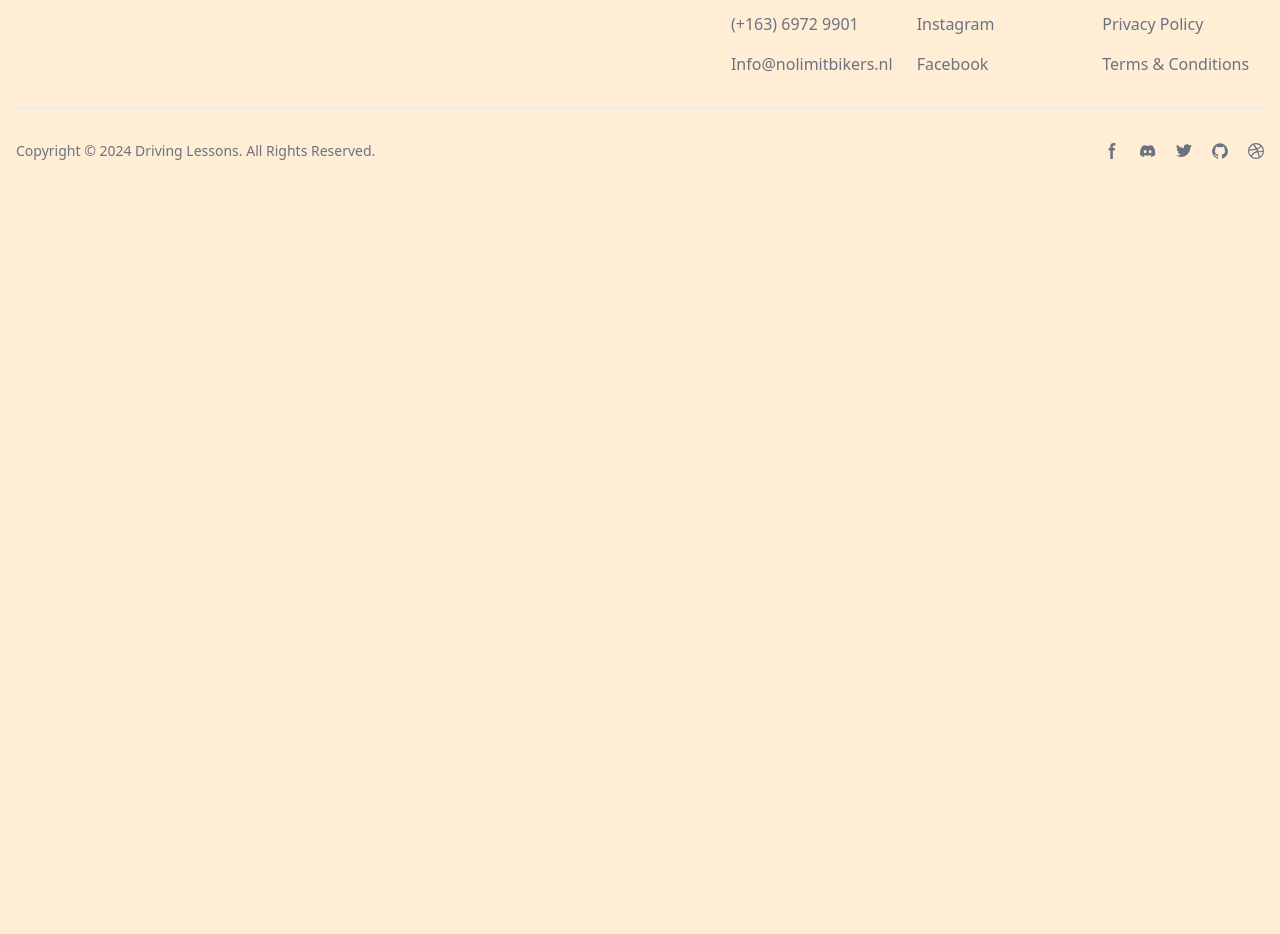
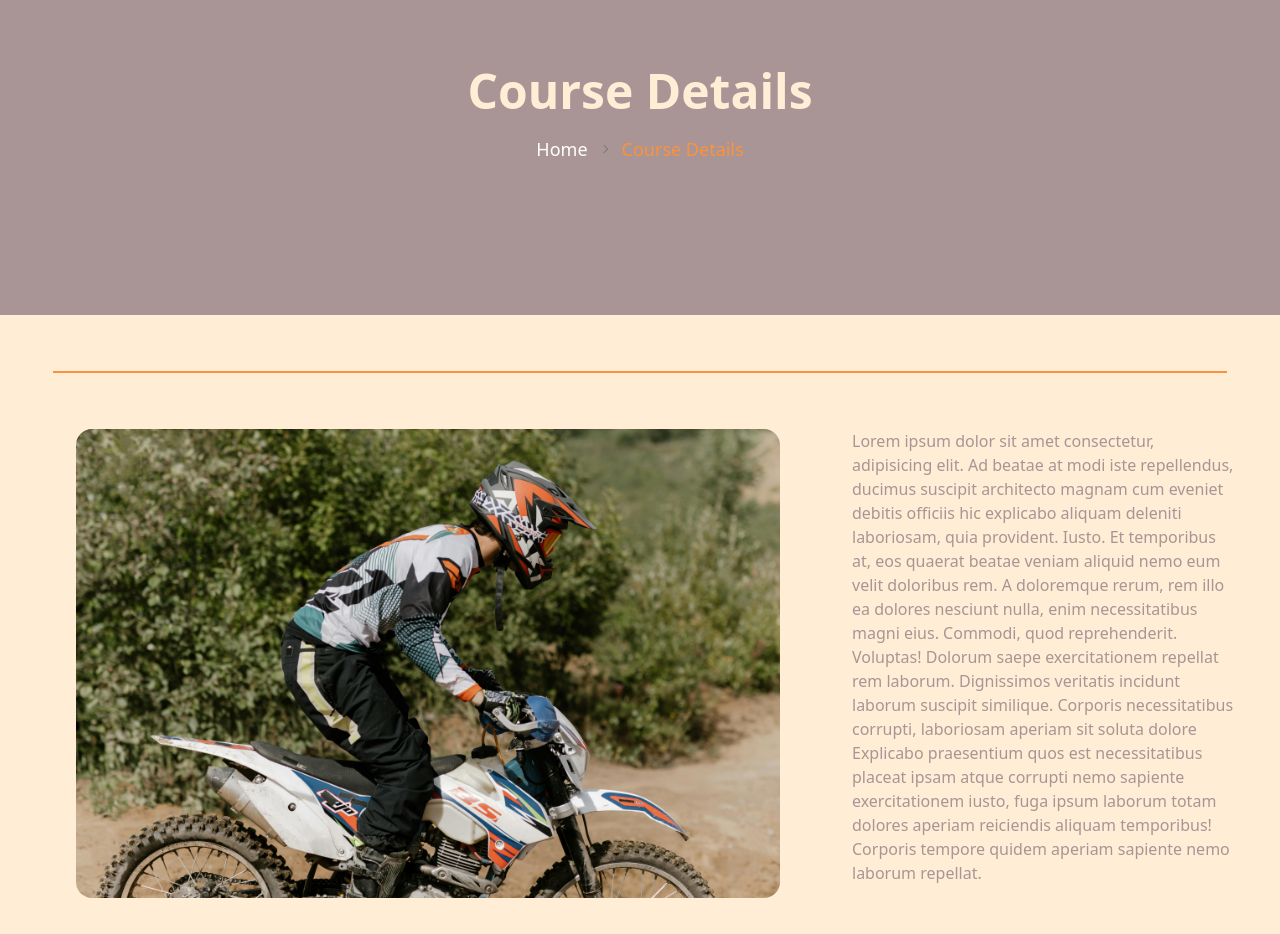
Before and after one commit to Codngwthubaid/NoLimitBikers, a Next.js app: page /pages/coursedetails in a window 1280 px wide. Shown: the part 160-1094 px from the top of the page. Before the commit the page ends 800 px from the top, so only its background shows below. Built offline with nearby package versions, Linux system fonts and the light colour scheme.

Commit message:
Add new component named as - MainCourseDetails and currently working on the same component

```diff
--- a/src/app/page.js
+++ b/src/app/page.js
@@ -26,7 +26,6 @@ export default function Home() {
         <SectionSeventh/>
         <div className="h-[2px] w-11/12 bg-orange-400 mx-auto my-14"></div>
         <SectionEight/>
-        <div className="h-[2px] w-11/12 bg-orange-400 mx-auto my-14"></div>
       </main>
     </>
   );
--- a/src/app/pages/coursedetails/page.js
+++ b/src/app/pages/coursedetails/page.js
@@ -1,11 +1,25 @@
 import React from 'react'
+import SubSectionheadings from '@/components/SubSectionheadings'
+import MainCourseDetails from '@/components/MainCourseDetails'
 
 const page = () => {
   return (
     <>
-    <main>
-        Lorem ipsum, dolor sit amet consectetur adipisicing elit. Neque delectus at ex maxime. Quod, velit fugiat perferendis soluta exercitationem in omnis, sit quo pariatur, corrupti voluptatibus! Doloribus, corporis? Pariatur, itaque!
-    </main>
+      <main>
+        <section>
+          <article>
+            <div className='pt-[75px]'>
+              <div>
+                <SubSectionheadings Head="Course Details" mainPage="Home" currentPage="Course Details" />
+              </div>
+              <div className="h-[2px] w-11/12 bg-orange-400 mx-auto my-14"></div>
+              <div>
+                <MainCourseDetails Head="Defensive Driving" Level="Intermediate" Duration="6 weeks" contentParaFirst="Defensive driving is an important aspect of safe and responsible driving. By being aware of potential hazards and anticipating the actions of other drivers, a defensive driver is better prepared to avoid accidents and minimize the risks of driving. Defensive driving techniques are especially important in today’s fast-paced and unpredictable driving environment, where distractions and aggressive driving are common." contentParaSecond="One of the key principles of defensive driving is maintaining a safe following distance. By keeping a safe distance from the vehicle in front, a driver has more time to react to sudden stops or maneuvers, reducing the risk of rear-end collisions. Another important principle is scanning the road ahead for potential hazards, such as pedestrians, other vehicles, or road debris. By being aware of these hazards, a driver can anticipate potential dangers and take steps to avoid them." Price="$80.00" />
+              </div>
+            </div>
+          </article>
+        </section>
+      </main>
     </>
   )
 }
--- a/src/app/pages/courses/page.js
+++ b/src/app/pages/courses/page.js
@@ -18,10 +18,9 @@ const page = () => {
             <div>
               <SubSectionheadings Head="Courses" mainPage="Home" currentPage="Courses" />
               <div className="h-[2px] w-11/12 bg-orange-400 mx-auto my-14"></div>
-
               <div className='flex flex-col justify-center items-center gap-y-2'>
                 <div className='text-2xl font-semibold text-orange-400'>Our Trending Courses</div>
-                <div className='text-5xl font-bold'>Our Popular Driving Courses</div>
+                <div className='text-5xl font-bold text-center'>Our Popular Driving Courses</div>
                 <div>
                   <section className="text-gray-600 body-font">
                     <div className="container px-5 py-12 mx-auto">
--- /dev/null
+++ b/src/components/MainCourseDetails.js
@@ -0,0 +1,69 @@
+import React from 'react'
+import Link from 'next/link'
+import Image from 'next/image'
+import G3 from "@/public/Gallery/G3.jpg"
+import rightArrowWhite from "@/public/img/rightArrowWhite.png"
+const MainCourseDetails = (props) => {
+  return (
+    <>
+    <main>
+        <section>
+            <article>
+            <div className='flex w-[95vw] justify-center items-start mx-auto gap-x-10'>
+                <div>
+                  <div className='w-[60vw] '>
+                    <div className='flex justify-center items-center'>
+                      <Image
+                        src={G3}
+                        className=' w-[55vw] rounded-2xl'
+                        alt="Picture of the author"
+                      />
+                    </div>
+                    <div className='flex justify-between items-center m-8'>
+                      <div className='text-3xl font-bold'>{props.Head}</div>
+                      <div className='flex justify-center items-center gap-x-10 '>
+                        <div className='hover:text-orange-400'>{props.Price}</div>
+                        <div className='hover:text-orange-400'>{props.Level}</div>
+                        <div className='hover:text-orange-400'>{props.Duration}</div>
+                      </div>
+                    </div>
+
+                    <div className='flex flex-col gap-y-5 mx-8'>
+                      <div>{props.contentParaFirst}
+                      </div>
+                      <div>{props.contentParaSecond}</div>
+                    </div>
+
+                    <div className='flex justify-center items-center border-2 border-[#FFEED5] bg-[#ffeed525] text-orange-400 w-fit font-semibold gap-x-5 mx-auto my-8'>
+                      <div>Buy Your Driving Lessons with Us!</div>
+                      <div>
+                        <Link href="/pages/contact">
+                          <button type="button" className="text-white flex justify-center items-end gap-x-2 bg-gradient-to-br from-pink-400 to-orange-400 hover:bg-gradient-to-bl focus:ring-4 focus:outline-none focus:ring-pink-200 dark:focus:ring-pink-600 font-medium rounded-lg text-sm px-5 py-4 text-center me-2 mb-2">BUY NOW
+                            <Image
+                              src={rightArrowWhite}
+                              width={18}
+                              height={20}
+                              alt="Picture of the author"
+                            />
+                          </button>
+                        </Link>
+                      </div>
+                    </div>
+                  </div>
+
+
+                </div>
+
+                <div className='w-[30vw]'>Lorem ipsum dolor sit amet consectetur, adipisicing elit. Ad beatae at modi iste repellendus, ducimus suscipit architecto magnam cum eveniet debitis officiis hic explicabo aliquam deleniti laboriosam, quia provident. Iusto.
+                  Et temporibus at, eos quaerat beatae veniam aliquid nemo eum velit doloribus rem. A doloremque rerum, rem illo ea dolores nesciunt nulla, enim necessitatibus magni eius. Commodi, quod reprehenderit. Voluptas!
+                  Dolorum saepe exercitationem repellat rem laborum. Dignissimos veritatis incidunt laborum suscipit similique. Corporis necessitatibus corrupti, laboriosam aperiam sit soluta dolore
+                  Explicabo praesentium quos est necessitatibus placeat ipsam atque corrupti nemo sapiente exercitationem iusto, fuga ipsum laborum totam dolores aperiam reiciendis aliquam temporibus! Corporis tempore quidem aperiam sapiente nemo laborum repellat.</div>
+              </div>
+            </article>
+        </section>
+    </main>
+    </>
+  )
+}
+
+export default MainCourseDetails
--- a/src/components/PricingCard.js
+++ b/src/components/PricingCard.js
@@ -31,7 +31,7 @@ const PricingCard = ({ plan, price, features, isPopular }) => {
           </p>
         ))}
         <div>
-          <Link href="/pages/courses">
+          <Link href="/pages/contact">
             <button type="button" className="text-white flex justify-center items-end gap-x-2 bg-gradient-to-br from-pink-400 to-orange-400 hover:bg-gradient-to-bl focus:ring-4 focus:outline-none focus:ring-pink-200 dark:focus:ring-pink-600 font-medium rounded-lg text-sm px-5 py-4 text-center me-2 mb-2">CHOOSE PACKAGES
               <Image
                 src={rightArrowWhite}
```
